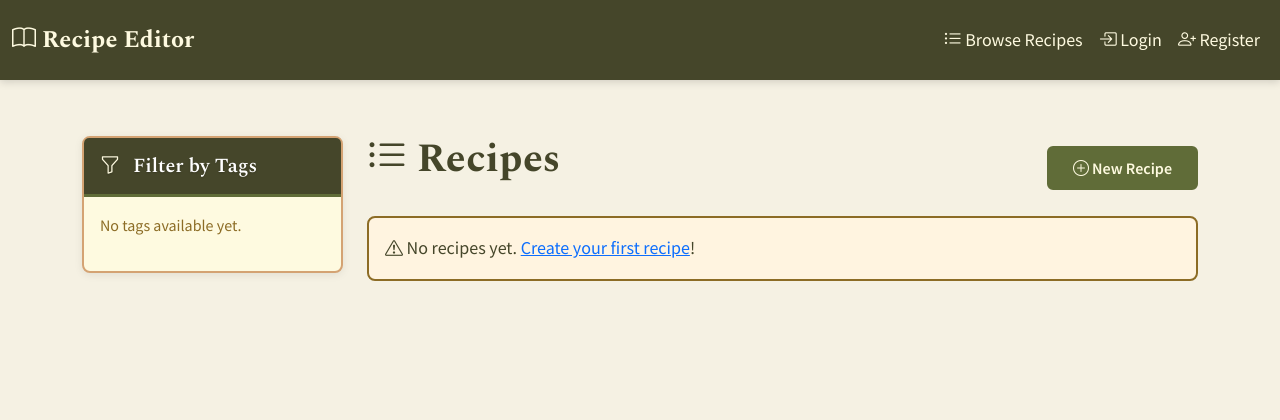
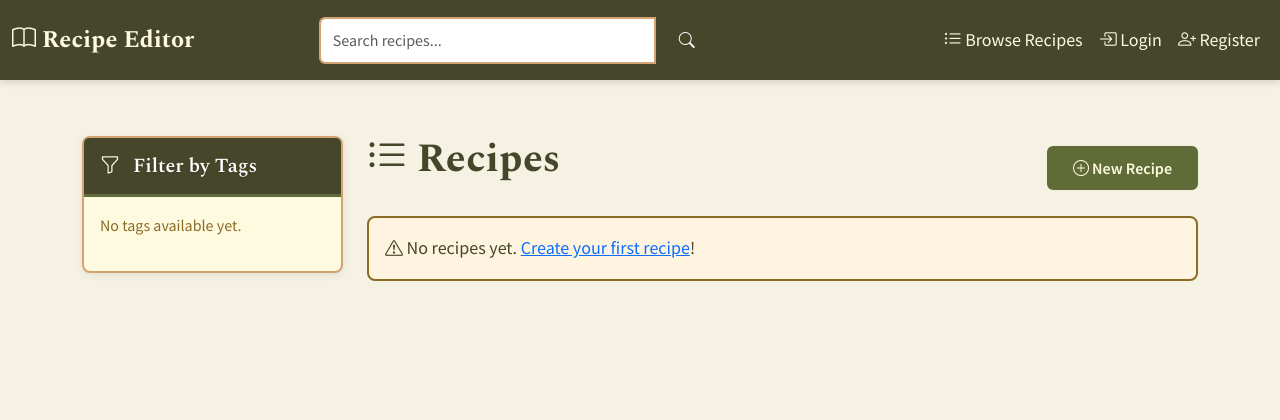
Before and after one commit to rlgafter/recipe_editor, a Python web app: template templates/recipe_list.html in a window 1280 px wide. Shown: the top 420 px of the page. Run offline with Jinja, Linux system fonts and the light colour scheme; the template is opened without the code that fills it, so the values that code supplies are empty.

Commit message:
added search bar to nav bar

```diff
--- a/templates/base_mysql.html
+++ b/templates/base_mysql.html
@@ -29,6 +29,31 @@
                 <span class="navbar-toggler-icon"></span>
             </button>
             <div class="collapse navbar-collapse" id="navbarNav">
+                <!-- Search Bar -->
+                <form class="d-flex mx-auto my-2 my-lg-0" method="GET" action="{{ url_for('recipe_list') }}" style="max-width: 400px; width: 100%;">
+                    <div class="input-group">
+                        <input type="text" class="form-control" name="search" id="navbarSearchInput"
+                               placeholder="Search recipes..."
+                               value="{{ request.args.get('search', '') }}"
+                               aria-label="Search recipes">
+                        {% if request.args.get('search') %}
+                        <button class="btn btn-outline-light" type="button" id="clearSearchBtn" title="Clear search">
+                            <i class="bi bi-x-lg"></i>
+                        </button>
+                        {% endif %}
+                        <button class="btn btn-outline-light" type="submit" title="Search">
+                            <i class="bi bi-search"></i>
+                        </button>
+                    </div>
+                    <!-- Preserve tag filters when searching -->
+                    {% for tag in request.args.getlist('tags') %}
+                    <input type="hidden" name="tags" value="{{ tag }}">
+                    {% endfor %}
+                    {% if request.args.get('match_all') %}
+                    <input type="hidden" name="match_all" value="{{ request.args.get('match_all') }}">
+                    {% endif %}
+                </form>
+
                 <ul class="navbar-nav ms-auto">
                     <li class="nav-item">
                         <a class="nav-link {% if request.endpoint == 'recipe_list' %}active{% endif %}"
@@ -127,6 +152,21 @@
     <!-- Custom JS -->
     <script src="{{ url_for('static', filename='js/app.js') }}"></script>
 
+    <!-- Search Bar Clear Button Handler -->
+    <script>
+        document.addEventListener('DOMContentLoaded', function() {
+            const clearBtn = document.getElementById('clearSearchBtn');
+            if (clearBtn) {
+                clearBtn.addEventListener('click', function() {
+                    const searchInput = document.getElementById('navbarSearchInput');
+                    searchInput.value = '';
+                    // Submit the form to clear the search
+                    searchInput.closest('form').submit();
+                });
+            }
+        });
+    </script>
+
     {% block extra_scripts %}{% endblock %}
 </body>
 </html>
--- a/templates/recipe_list.html
+++ b/templates/recipe_list.html
@@ -13,6 +13,11 @@
             <div class="card-body">
                 {% if all_tags %}
                     <form method="GET" action="{{ url_for('recipe_list') }}" id="filterForm">
+                        <!-- Preserve search term when filtering by tags -->
+                        {% if search_term %}
+                        <input type="hidden" name="search" value="{{ search_term }}">
+                        {% endif %}
+
                         <div class="mb-3">
                             <label class="form-label">Match:</label>
                             <div class="form-check">
@@ -69,13 +74,36 @@
             </a>
         </div>
 
+        {% if search_term %}
+            <div class="alert alert-info d-flex justify-content-between align-items-center">
+                <div>
+                    <strong><i class="bi bi-search"></i> Search:</strong>
+                    <span class="badge bg-success">{{ search_term }}</span>
                     {% if selected_tags %}
-            <div class="alert alert-info">
+                        <span class="ms-2"><strong>+ Tags:</strong>
+                        {% for tag in selected_tags %}
+                            <span class="badge bg-primary">{{ tag }}</span>
+                        {% endfor %}
+                        <span class="ms-1">({{ "All tags" if match_all else "Any tag" }})</span>
+                        </span>
+                    {% endif %}
+                </div>
+                <a href="{{ url_for('recipe_list') }}" class="btn btn-sm btn-outline-secondary">
+                    <i class="bi bi-x-circle"></i> Clear All
+                </a>
+            </div>
+        {% elif selected_tags %}
+            <div class="alert alert-info d-flex justify-content-between align-items-center">
+                <div>
                     <strong>Filtered by:</strong>
                     {% for tag in selected_tags %}
                         <span class="badge bg-primary">{{ tag }}</span>
                     {% endfor %}
                     <span class="ms-2">({{ "All tags" if match_all else "Any tag" }})</span>
+                </div>
+                <a href="{{ url_for('recipe_list') }}" class="btn btn-sm btn-outline-secondary">
+                    <i class="bi bi-x-circle"></i> Clear
+                </a>
             </div>
         {% endif %}
 
@@ -197,7 +225,9 @@
         {% else %}
             <div class="alert alert-warning">
                 <i class="bi bi-exclamation-triangle"></i>
-                {% if selected_tags %}
+                {% if search_term %}
+                    No recipes found matching "{{ search_term }}"{% if selected_tags %} with the selected tags{% endif %}.
+                {% elif selected_tags %}
                     No recipes found matching the selected tags.
                 {% else %}
                     No recipes yet. <a href="{{ url_for('recipe_new') }}">Create your first recipe</a>!
```
Also changed, not shown: app_mysql.py (+15 -3 lines), mysql_storage.py (+67 -23 lines). Lines whose indentation alone changed are shown as unchanged.
